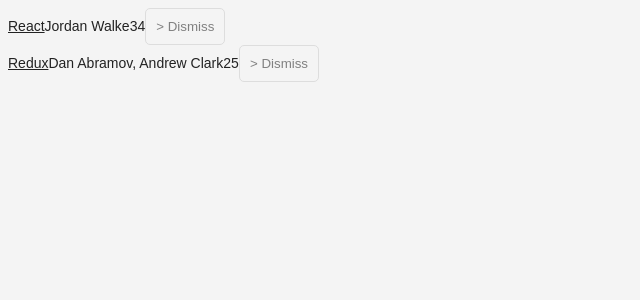
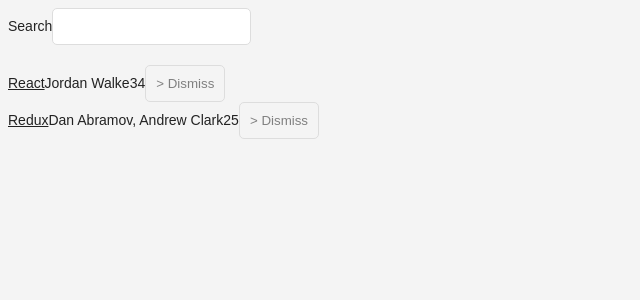
Before and after one commit to alfieqashwa/hackernews-hooks, a React (Create React App) app: page / in a window 1280 px wide. Shown: the top 300 px of the page, without its empty margins (0-640 px from the left). Built offline with nearby package versions, Linux system fonts and the light colour scheme.

Commit message:
split up component

```diff
--- a/src/App.js
+++ b/src/App.js
@@ -18,8 +18,19 @@
     objectID: 1
   }
 ];
+function isSearched(searchTerm) {
+  return function(item) {
+    return item.title.toLowerCase().includes(searchTerm.toLowerCase());
+  };
+}
+
 export default function App() {
+  const [searchTerm, setSearchTerm] = useState('');
   const [list, setList] = useState(data);
+
+  function onSearchChange(e) {
+    setSearchTerm(e.target.value);
+  }
 
   function onDismiss(id) {
     const isNotId = item => item.objectID !== id;
@@ -29,7 +40,24 @@
 
   return (
     <div className="App">
-      {list.map(item => (
+      <Search value={searchTerm} onChange={onSearchChange}>
+        Search
+      </Search>
+      <Table list={list} pattern={searchTerm} onDismiss={onDismiss} />
+    </div>
+  );
+}
+
+const Search = ({ value, onChange, children }) => (
+  <form>
+    {children}
+    <input type="text" value={value} onChange={onChange} />
+  </form>
+);
+
+const Table = ({ list, pattern, onDismiss }) => (
+  <div className="table">
+    {list.filter(isSearched(pattern)).map(item => (
       <div key={item.objectID}>
         <span>
           <a href={item.url}>{item.title}</a>
@@ -38,12 +66,17 @@
         <span>{item.num_comments}</span>
         <span>{item.points}</span>
         <span>
-            <button onClick={() => onDismiss(item.objectID)} type="button">
+          <Button onClick={() => onDismiss(item.objectID)} type="button">
             > Dismiss
-            </button>
+          </Button>
         </span>
       </div>
     ))}
   </div>
 );
-}
+
+const Button = ({ onClick, className = '', children }) => (
+  <button onClick={onClick} className={className} type="button">
+    {children}
+  </button>
+);
```
Lines whose indentation alone changed are shown as unchanged.
